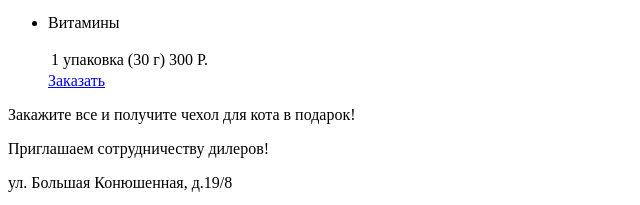
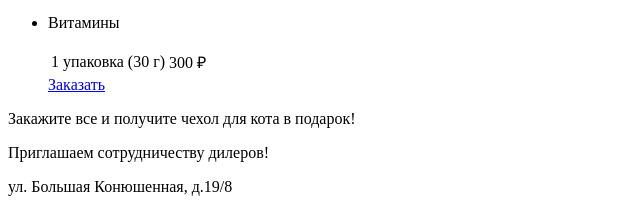
Before and after one commit to htmlacademy-adaptive/2450207-cat-energy-1, a website: page source/catalog.html in a window 1280 px wide. Shown: the part 2813-3018 px from the top of the page, 0-640 px from the left. Drawn offline with Linux system fonts and the light colour scheme.

Commit message:
Разметка

```diff
--- a/source/catalog.html
+++ b/source/catalog.html
@@ -277,7 +277,7 @@
                 <table class="additional-catalog__product options">
                     <tr>
                       <td class="options__key">1 упаковка (30 г)</td>
-                      <td class="options__value">300 Р.</td>
+                      <td class="options__value">300 ₽</td>
                     </tr>
                 </table>
               <a class="additional-catalog__button button" href="#">Заказать</a>
```
